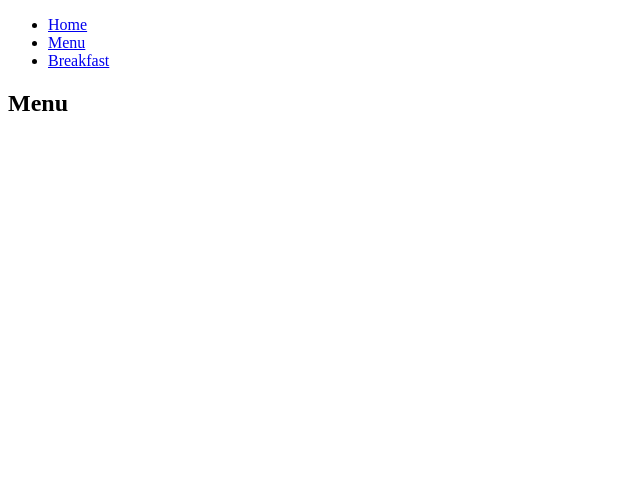
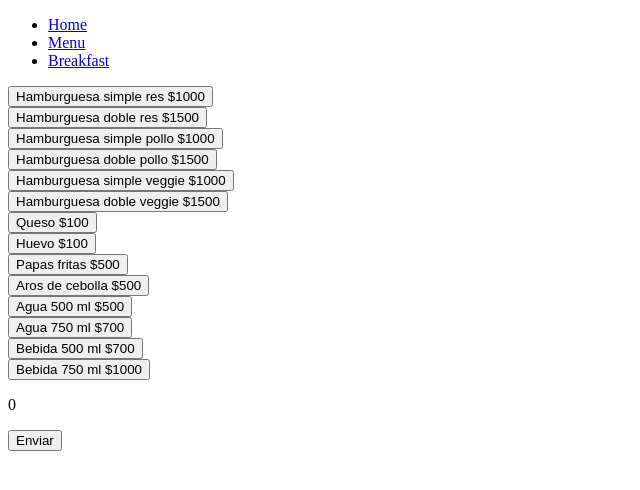
Before and after one commit to PalomaZelada/SCL011-BurgerQueen, a React (Create React App) app: page /menu in a window 1280 px wide. Shown: the top 490 px of the page, without its empty margins (0-640 px from the left). Built offline with nearby package versions, Linux system fonts and the light colour scheme.

Commit message:
Sending orders to firebase and showing order total

```diff
--- a/src/components/basicButton.js
+++ b/src/components/basicButton.js
@@ -1,10 +1,9 @@
-import React from 'react';
-import ReactDOM from 'react-dom';
-
-function BasicBtn (props){
-    return <button>{props.buttonName}</button>
+import React, { Component } from 'react';
+class Button extends Component {
+  render() {
+      return(
+    <button onClick={this.props.clicking.bind(this, this.props.products)}>{this.props.name} ${this.props.price}</button>
+      )
+  }
 }
-
-ReactDOM.render(
-    <BasicBtn buttonName="soy el boton"/>,
- document.getElementById("root"));
+export default Button;
--- a/src/components/menu.js
+++ b/src/components/menu.js
@@ -1,12 +1,77 @@
-import React from 'react';
+import React, { Component } from 'react';
+import BasicButton from './basicButton';
+import data1 from '../data/data.json';
+import db from '../data/firebaseKey';
 
+class Menu extends Component {
+  constructor(props) {
+    super(props);
+    this.state = {
+      data: data1.lunch,
+      item: [],
+      price: 0
 
-function Menu() {
+    }
+  }
+  addingItem = order => {
+    let orderedItems = this.state.item;
+    orderedItems.push(order)
+    this.setState({
+      item: orderedItems,
+    });
+  let orderTotal = this.state.item.reduce( (acc, elem) => acc + elem.price, 0)
+
+  this.setState({
+    price: orderTotal
+
+  })
+  }
+  savingOrders = () => {
+    let newOrder= this.state.item
+    db.collection("orders").add({
+      orderedItems: newOrder
+
+    })
+
+      .then(function (docRef) {
+        console.log("Document written with ID: ", docRef.id);
+
+      })
+
+      .catch(function (error) {
+        console.error("Error adding document: ", error);
+      });
+  }
+
+  render() {
+    const dataLunch = this.state.data.map((data, i) => {
+      return (
+        <div>
+        <BasicButton
+          clicking={this.addingItem}
+          products={data}
+          key={data.id}
+          name={data.item} price={data.price}
+        />
+        </div>
+
+      )
+    }
+    )
+
     return (
       <div>
-        <h2>Menu</h2>
+        {dataLunch}
+        <p>
+          {this.state.item.reduce( (acc, elem) => acc + elem.price, 0)}
+        </p>
+        <div>
+        <button onClick={()=>this.savingOrders()}>Enviar</button>
+        </div>
       </div>
-    );
+    )
+
   }
+}
 
 export default Menu;
--- a/src/data/firebaseKey.js
+++ b/src/data/firebaseKey.js
@@ -1,7 +1,7 @@
 import firebase from 'firebase/app';
 import 'firebase/firestore';
 
-const firebaseConfig = {
+firebase.initializeApp({
     apiKey: "AIzaSyBk25qezEHyn8sJJv4P1m_E9Xd6IAqq3Tw",
     authDomain: "burger-queen-9b026.firebaseapp.com",
     databaseURL: "https://burger-queen-9b026.firebaseio.com",
@@ -10,9 +10,8 @@ const firebaseConfig = {
     messagingSenderId: "917931296985",
     appId: "1:917931296985:web:deba6b785896ff250dd6c8",
     measurementId: "G-VNHPFKH3LV"
-  };
-  firebase.initializeApp(firebaseConfig);
+  });
+
 
 let db = firebase.firestore();
-
 export default db;
```
